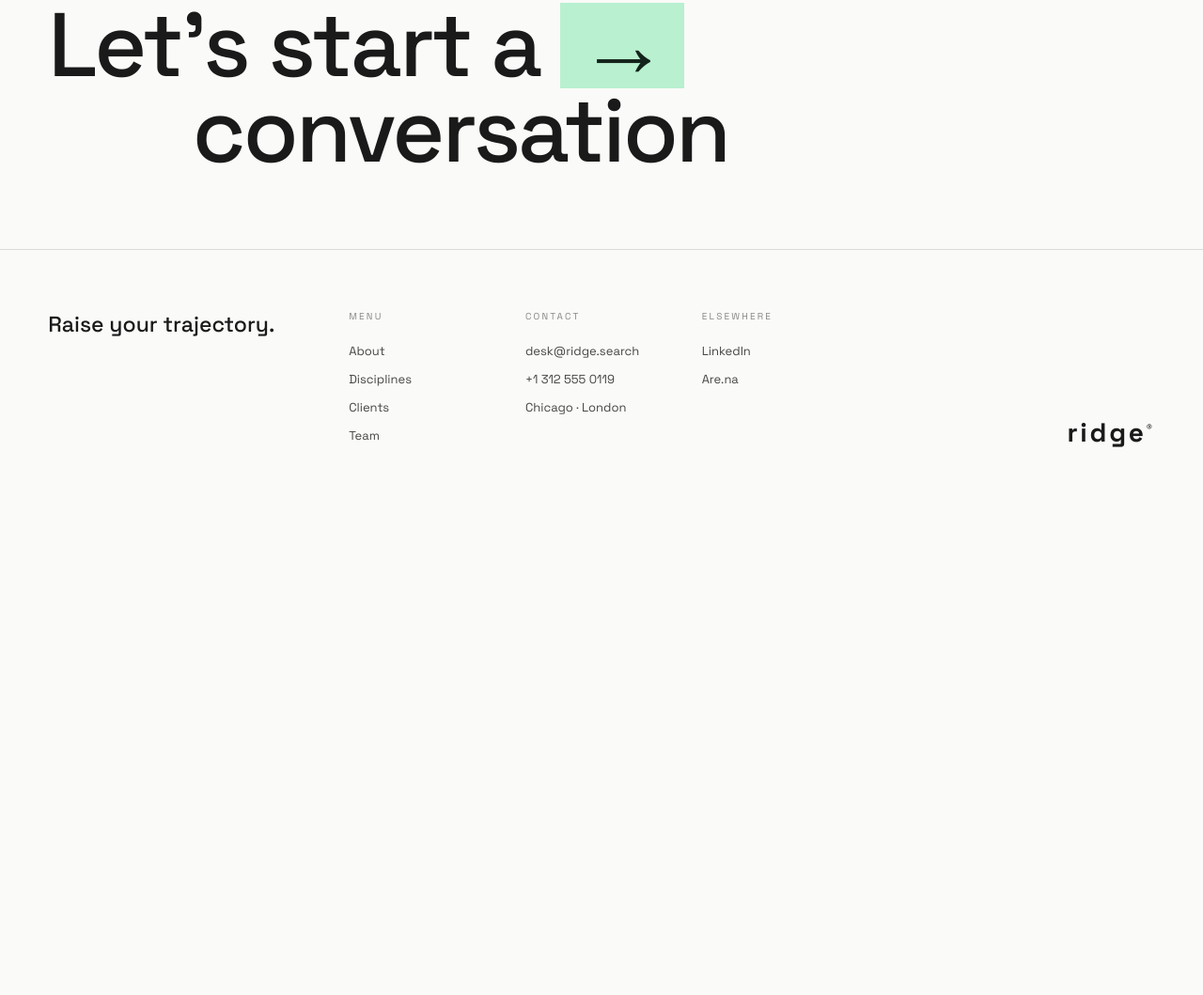
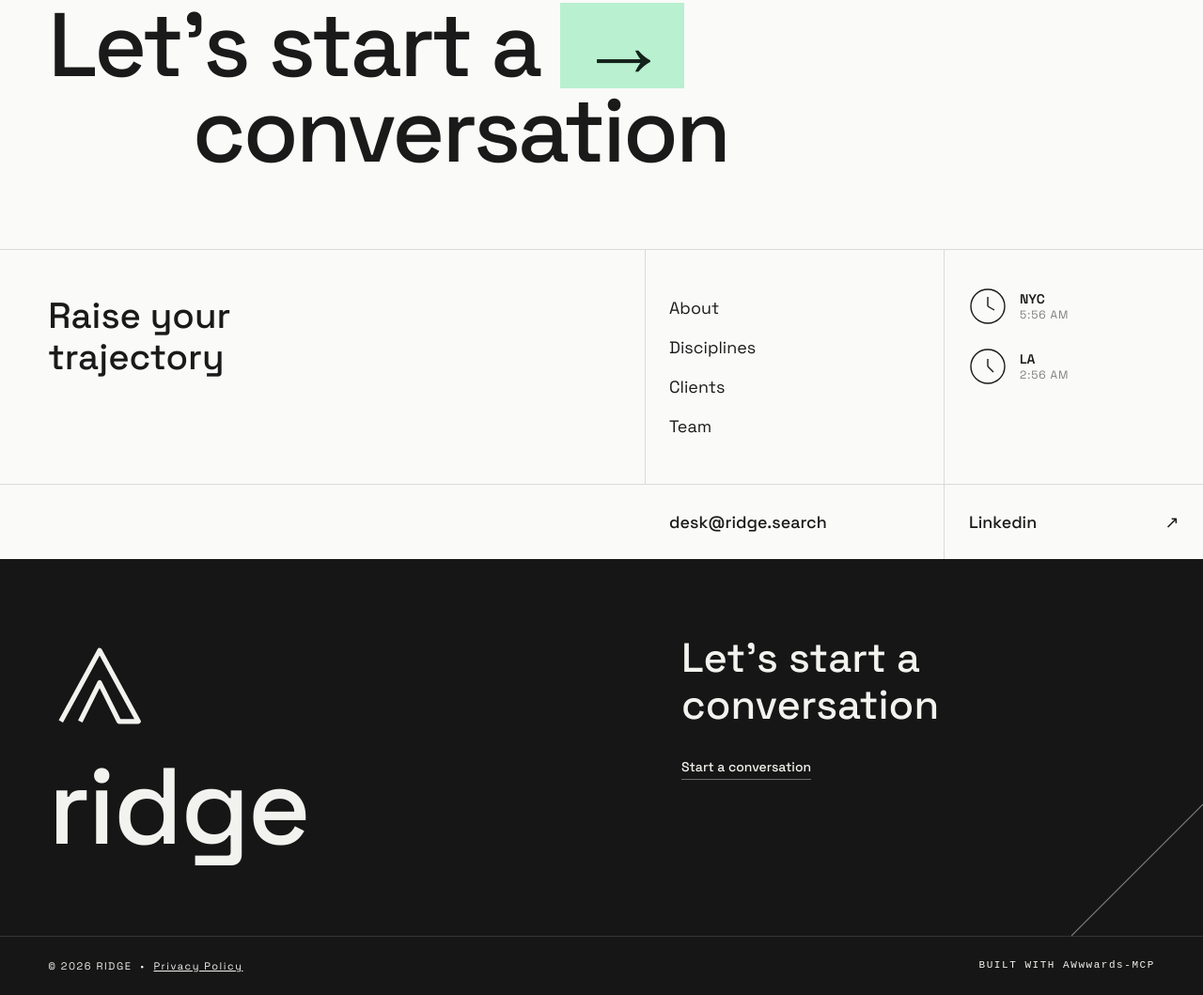
Before and after one commit to INSANE0777/Awwards-mcp, a website: page showcase/ridge/index.html in a window 1280 px wide. Shown: the part 6614-7673 px from the top of the page at 94% size. Before the commit the page ends 7124 px from the top, so only its background shows below. Drawn offline with nearby package versions, Linux system fonts and the light colour scheme; animation ran at ten frames a second.

Commit message:
feat: ridge footer — Aspen-style grid cells with live NYC/LA clocks, black wordmark band (hover opt + stack rework reverted per review)

```diff
--- a/showcase/ridge/index.html
+++ b/showcase/ridge/index.html
@@ -144,13 +144,33 @@
       <h2 class="cta-line2" data-slide>conversation</h2>
     </div>
     <footer class="footer">
-      <p class="foot-claim">Raise your trajectory.</p>
-      <div class="foot-cols">
-        <div><p class="caps f-label">Menu</p><a href="#about">About</a><a href="#disciplines">Disciplines</a><a href="#clients">Clients</a><a href="#team">Team</a></div>
-        <div><p class="caps f-label">Contact</p><a href="#">desk@ridge.search</a><a href="#">+1 312 555 0119</a><a href="#">Chicago &middot; London</a></div>
-        <div><p class="caps f-label">Elsewhere</p><a href="#">LinkedIn</a><a href="#">Are.na</a></div>
+      <div class="foot-grid">
+        <div class="foot-claim-cell"><p class="foot-claim">Raise your<br>trajectory</p></div>
+        <div class="foot-links-cell">
+          <a href="#about">About</a><a href="#disciplines">Disciplines</a><a href="#clients">Clients</a><a href="#team">Team</a>
+        </div>
+        <div class="foot-clocks-cell">
+          <div class="clock"><svg viewBox="0 0 40 40" aria-hidden="true"><circle cx="20" cy="20" r="18" fill="none" stroke="currentColor" stroke-width="1.4"/><line x1="20" y1="20" x2="20" y2="10" stroke="currentColor" stroke-width="1.4"/><line x1="20" y1="20" x2="27" y2="24" stroke="currentColor" stroke-width="1.4"/></svg><div><p class="clock-city">NYC</p><p class="clock-time" data-tz="America/New_York">—</p></div></div>
+          <div class="clock"><svg viewBox="0 0 40 40" aria-hidden="true"><circle cx="20" cy="20" r="18" fill="none" stroke="currentColor" stroke-width="1.4"/><line x1="20" y1="20" x2="20" y2="12" stroke="currentColor" stroke-width="1.4"/><line x1="20" y1="20" x2="26" y2="26" stroke="currentColor" stroke-width="1.4"/></svg><div><p class="clock-city">LA</p><p class="clock-time" data-tz="America/Los_Angeles">—</p></div></div>
+        </div>
+        <div class="foot-mail-cell"><a href="#">desk@ridge.search</a></div>
+        <div class="foot-li-cell"><a href="#">Linkedin <span class="li-arr">&#8599;</span></a></div>
       </div>
-      <p class="foot-brand">ridge<span class="reg">&reg;</span></p>
+      <div class="foot-black">
+        <div class="foot-mark">
+          <svg viewBox="0 0 64 64" width="110" height="110" aria-hidden="true"><polyline points="8,54 32,10 56,54 44,54 32,30 20,54" fill="none" stroke="currentColor" stroke-width="3" stroke-linejoin="round"/></svg>
+          <p class="foot-word">ridge</p>
+        </div>
+        <div class="foot-cta">
+          <h3>Let&rsquo;s start a conversation</h3>
+          <a class="foot-cta-link" href="#">Start a conversation</a>
+          <svg class="foot-diagonal" viewBox="0 0 100 100" aria-hidden="true"><line x1="0" y1="100" x2="100" y2="0" stroke="currentColor" stroke-width="0.8"/></svg>
+        </div>
+      </div>
+      <div class="foot-legal">
+        <p>&copy; 2026 RIDGE &nbsp;&bull;&nbsp; <a href="#">Privacy Policy</a></p>
+        <p class="mono">BUILT WITH AWwwards-MCP</p>
+      </div>
     </footer>
   </section>
 </main>
--- a/showcase/ridge/main.js
+++ b/showcase/ridge/main.js
@@ -148,6 +148,17 @@ function initDither(cell) {
 }
 document.querySelectorAll(".cell-grain").forEach(initDither);
 
+/* ---------- footer live clocks (NYC / LA) ---------- */
+function tickClocks() {
+  document.querySelectorAll("[data-tz]").forEach((el) => {
+    el.textContent = new Intl.DateTimeFormat("en-US", {
+      hour: "numeric", minute: "2-digit", hour12: true, timeZone: el.dataset.tz,
+    }).format(new Date());
+  });
+}
+tickClocks();
+setInterval(tickClocks, 30000);
+
 /* ---------- refresh after fonts ---------- */
 if (document.fonts && document.fonts.ready) document.fonts.ready.then(() => ScrollTrigger.refresh());
 window.addEventListener("load", () => ScrollTrigger.refresh());
--- a/showcase/ridge/styles.css
+++ b/showcase/ridge/styles.css
@@ -186,14 +186,39 @@ figcaption { margin-top: 2vh; font-size: 11px; letter-spacing: 0.14em; text-tran
 .cta-line, .cta-line2 { font-size: clamp(44px, 7.5vw, 130px); font-weight: 500; letter-spacing: -0.03em; line-height: 0.95; }
 .cta-line2 { margin-left: 12vw; }
 .cta-arrow { display: inline-block; background: var(--mint); color: #14231b; padding: 0 1.5vw; }
-.footer { display: grid; grid-template-columns: 1fr 2fr 1fr; gap: 4vw; padding: 8vh 4vw 4vh; border-top: 1px solid var(--line); }
-.foot-claim { font-size: clamp(18px, 1.8vw, 26px); font-weight: 500; }
-.foot-cols { display: grid; grid-template-columns: repeat(3, 1fr); gap: 2vw; }
-.f-label { opacity: 0.5; margin-bottom: 2vh; }
-.foot-cols a { display: block; color: var(--fg); text-decoration: none; font-size: 13px; padding: 0.8vh 0; opacity: 0.8; }
-.foot-cols a:hover { opacity: 1; color: var(--mint); text-shadow: 0 0 0 var(--mint); }
-.foot-brand { text-align: right; font-weight: 700; letter-spacing: 0.1em; font-size: 28px; align-self: end; }
-.reg { font-size: 12px; vertical-align: super; }
+.footer { border-top: 1px solid var(--line); }
+.foot-grid {
+  display: grid; grid-template-columns: 1.55fr 0.72fr 0.62fr;
+  grid-template-rows: auto auto;
+}
+.foot-claim-cell { grid-column: 1; grid-row: 1; padding: 6vh 4vw 14vh; border-right: 1px solid var(--line); border-bottom: 1px solid var(--line); }
+.foot-claim { font-size: clamp(28px, 3vw, 46px); font-weight: 500; line-height: 1.15; }
+.foot-links-cell { grid-column: 2; grid-row: 1; padding: 5vh 2vw; border-right: 1px solid var(--line); border-bottom: 1px solid var(--line); }
+.foot-links-cell a { display: block; color: var(--fg); text-decoration: none; font-size: clamp(15px, 1.4vw, 20px); padding: 1.2vh 0; }
+.foot-links-cell a:hover { color: var(--pink, var(--pink-deep, #b8f0d0)); padding-left: 6px; transition: padding 0.3s; }
+.foot-clocks-cell { grid-column: 3; grid-row: 1; padding: 5vh 2vw; border-bottom: 1px solid var(--line); display: flex; flex-direction: column; gap: 3vh; }
+.clock { display: flex; gap: 14px; align-items: center; }
+.clock svg { width: 40px; flex: none; }
+.clock-city { font-size: 14px; font-weight: 600; }
+.clock-time { font-size: 12px; opacity: 0.55; letter-spacing: 0.08em; }
+.foot-mail-cell { grid-column: 2; grid-row: 2; padding: 3.5vh 2vw; border-right: 1px solid var(--line); }
+.foot-mail-cell a { color: var(--fg); text-decoration: none; font-size: clamp(15px, 1.4vw, 20px); font-weight: 500; }
+.foot-mail-cell a:hover { color: var(--pink, var(--mint)); }
+.foot-li-cell { grid-column: 3; grid-row: 2; padding: 3.5vh 2vw; display: flex; }
+.foot-li-cell a { color: var(--fg); text-decoration: none; font-size: clamp(15px, 1.4vw, 20px); font-weight: 500; display: flex; width: 100%; justify-content: space-between; align-items: center; }
+.li-arr { transition: transform 0.3s; }
+.foot-li-cell a:hover .li-arr { transform: translate(3px, -3px); }
+.foot-black { display: grid; grid-template-columns: 1.55fr 0.72fr 0.62fr; background: #161616; color: #f2f2ee; }
+.foot-mark { grid-column: 1; padding: 10vh 4vw; display: flex; flex-direction: column; justify-content: flex-end; align-items: flex-start; gap: 2vh; }
+.foot-word { font-size: clamp(70px, 9vw, 150px); font-weight: 500; letter-spacing: -0.02em; line-height: 1; }
+.foot-cta { grid-column: 2 / 4; padding: 10vh 3vw 6vh; position: relative; overflow: hidden; }
+.foot-cta h3 { font-size: clamp(30px, 3.4vw, 54px); font-weight: 500; line-height: 1.15; max-width: 12ch; }
+.foot-cta-link { display: inline-block; margin-top: 4vh; color: #f2f2ee; text-decoration: none; font-size: 14px; font-weight: 500; border-bottom: 1px solid rgba(242,242,238,0.4); padding-bottom: 4px; }
+.foot-cta-link:hover { border-color: var(--mint); color: var(--mint); }
+.foot-diagonal { position: absolute; right: 0; bottom: 0; width: 140px; height: 140px; opacity: 0.5; }
+.foot-legal { display: flex; justify-content: space-between; padding: 3vh 4vw; border-top: 1px solid rgba(242,242,238,0.14); background: #161616; color: #f2f2ee; font-size: 11px; letter-spacing: 0.14em; }
+.foot-legal a { color: inherit; }
+.mono { font-family: ui-monospace, monospace; }
 
 
 /* ---------- responsive (mobile 390 profile) ---------- */
@@ -213,6 +238,10 @@ figcaption { margin-top: 2vh; font-size: 11px; letter-spacing: 0.14em; text-tran
   .client-grid { grid-template-columns: 1fr; }
   .quote { max-width: none; }
   .team-grid { grid-template-columns: repeat(2, 1fr); }
-  .footer { grid-template-columns: 1fr; }
+  .foot-grid { grid-template-columns: 1fr; }
+  .foot-claim-cell, .foot-links-cell, .foot-clocks-cell, .foot-mail-cell, .foot-li-cell { grid-column: 1; border-right: none; }
+  .foot-black { grid-template-columns: 1fr; }
+  .foot-mark { grid-column: 1; }
+  .foot-cta { grid-column: 1; }
   .foot-brand { text-align: left; }
 }
```
Also changed, not shown: showcase/ridge/_qa/desktop-full.png, showcase/ridge/_qa/footer.png (added), showcase/ridge/_qa/mobile-full.png, showcase/ridge/_qa/pin-0.00.png, showcase/ridge/_qa/pin-0.33.png, showcase/ridge/_qa/pin-0.67.png, showcase/ridge/_qa/pin-1.00.png.
